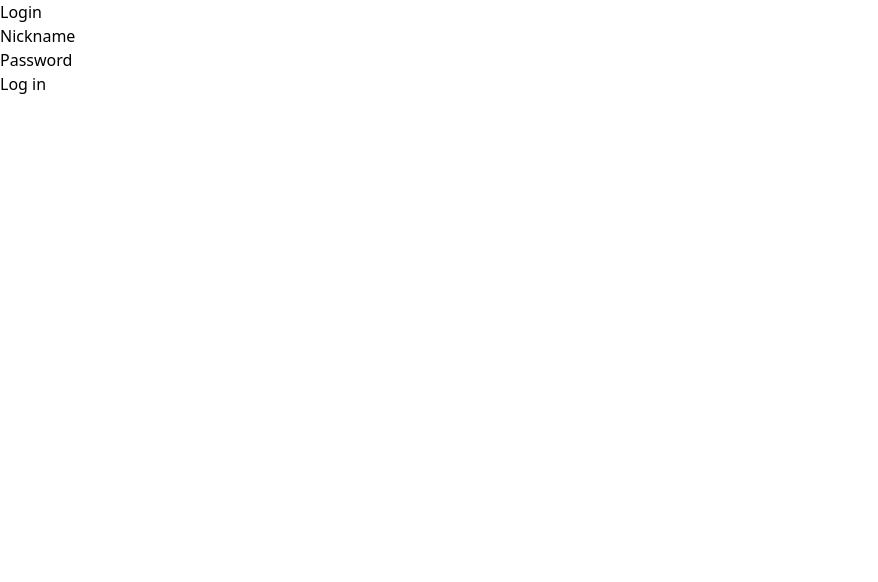
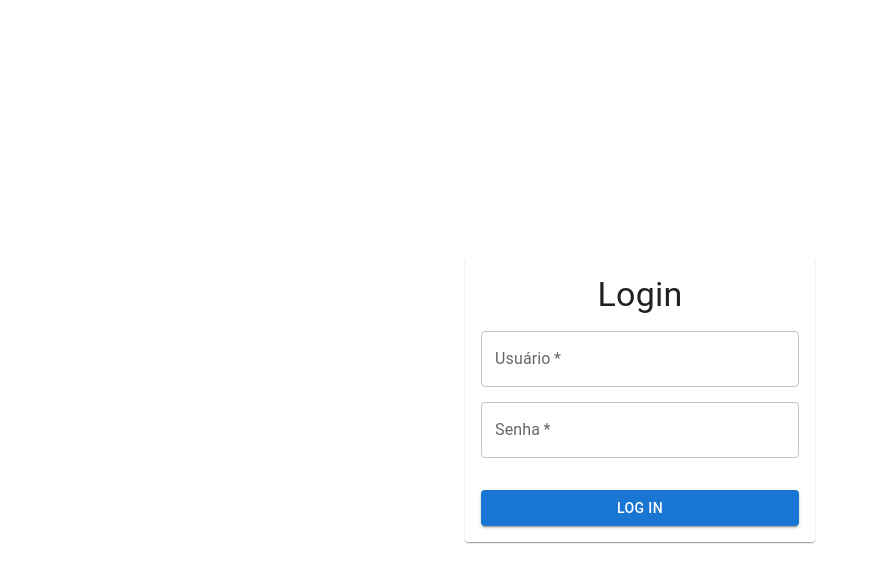
Before and after one commit to vitorhenrique-rgt/ticket-app-frontend, a React (Vite) app: page /login in a window 1280 px wide. Shown: the top 582 px of the page, without its empty margins (0-878 px from the left). Built offline with nearby package versions, Linux system fonts and the light colour scheme; no server answers.

Commit message:
Updating Login Interface CM Material UI

```diff
--- a/package.json
+++ b/package.json
@@ -10,6 +10,9 @@
     "preview": "vite preview"
   },
   "dependencies": {
+    "@emotion/react": "^11.13.3",
+    "@emotion/styled": "^11.13.0",
+    "@mui/material": "^6.1.5",
     "axios": "^1.7.7",
     "chart.js": "^4.4.5",
     "react": "^18.3.1",
--- a/src/pages/login/Login.jsx
+++ b/src/pages/login/Login.jsx
@@ -1,4 +1,13 @@
-import axios from 'axios';
+import {
+	Box,
+	Button,
+	Card,
+	CardActions,
+	CardContent,
+	TextField,
+	Typography,
+} from "@mui/material";
+import axios from "axios";
 import { useEffect, useState } from "react";
 import { useNavigate } from "react-router-dom";
 
@@ -29,7 +38,7 @@ const Login = () => {
 
 			// Se a autenticação for bem-sucedida, armazena o ID e o nickname
 			if (response.status === 200) {
-        const { id, nickname, admin  } = response.data.user; // Captura userId e nickname
+				const { id, nickname, admin } = response.data.user; // Captura userId e nickname
 				// Aqui, você pode armazenar o userId e o nickname em um contexto, localStorage ou onde preferir
         sessionStorage.setItem('userId', id); // Armazena userId no localStorage
         sessionStorage.setItem('nickname', nickname); // Armazena nickname no localStorage
@@ -37,52 +46,72 @@ const Login = () => {
         navigate('/tickets');
 			}
 		} catch (error) {
-      setError('Nickname ou senha inválidos.');
-      console.error('Login error:', error);
+			setError("Nome ou senha inválidos.");
+			console.error("Login error:", error);
 		}
 	};
 
 	return (
-    <div className="min-h-screen flex items-center justify-center bg-gray-900">
-      <div className="bg-gray-800 p-8 rounded-lg shadow-md max-w-md w-full">
-        <h2 className="text-2xl text-white mb-6 text-center">Login</h2>
-        {error && <p className="text-red-500 text-center">{error}</p>}
-        <form onSubmit={handleSubmit}>
-          <div className="mb-4">
-            <label className="block text-white text-sm font-medium mb-2" htmlFor="nickname">
-              Nickname
-            </label>
-            <input
+		<Box
+			display="flex"
+			justifyContent="center"
+			alignItems="center"
+			width="100%"
+			height="100vh"
+		>
+			<Card>
+				<Box component="form" onSubmit={handleSubmit} width="350px">
+					<CardContent>
+						<Box
+							display="flex"
+							justifyContent="center"
+							alignItems="center"
+							flexDirection="column"
+							gap="15px"
+						>
+							<Typography variant="h4" align="center">
+								Login
+							</Typography>
+							{error && (
+								<Typography className="text-red-500 text-center">
+									{error}
+								</Typography>
+							)}
+							<TextField
+								fullWidth
 								type="text"
 								id="nickname"
-              className="w-full p-3 rounded-md bg-gray-700 text-white border-none focus:outline-none focus:ring-2 focus:ring-indigo-500"
+								label="Usuário"
 								value={nickname}
 								onChange={(e) => setNickname(e.target.value)}
 								required
 							/>
-          </div>
-          <div className="mb-6">
-            <label className="block text-white text-sm font-medium mb-2" htmlFor="password">
-              Password
-            </label>
-            <input
+							<TextField
+								fullWidth
 								type="password"
 								id="password"
-              className="w-full p-3 rounded-md bg-gray-700 text-white border-none focus:outline-none focus:ring-2 focus:ring-indigo-500"
+								label="Senha"
 								value={password}
 								onChange={(e) => setPassword(e.target.value)}
 								required
 							/>
-          </div>
-          <button
-            type="submit"
-            className="w-full bg-indigo-600 text-white py-3 rounded-md hover:bg-indigo-500 transition duration-200"
+						</Box>
+					</CardContent>
+					<CardActions>
+						<Box
+							display="flex"
+							justifyContent="space-between"
+							width="100%"
+							padding="8px"
 						>
+							<Button fullWidth variant="contained" type="submit">
 								Log in
-          </button>
-        </form>
-      </div>
-    </div>
+							</Button>
+						</Box>
+					</CardActions>
+				</Box>
+			</Card>
+		</Box>
 	);
 };
 
```
Also changed, not shown: 1 other file (tests, documents, lock files or other folders). Lines whose indentation alone changed are shown as unchanged.
